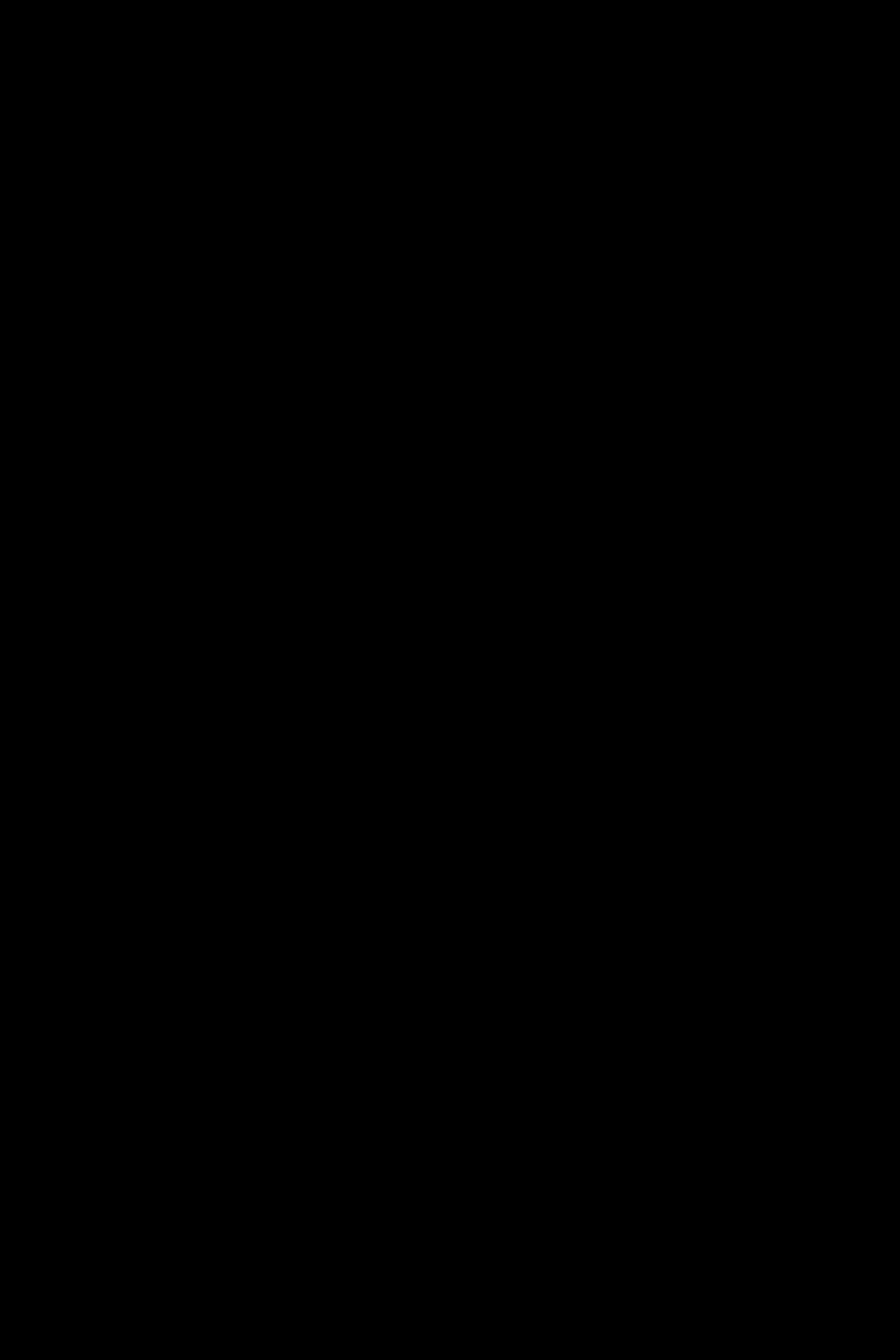
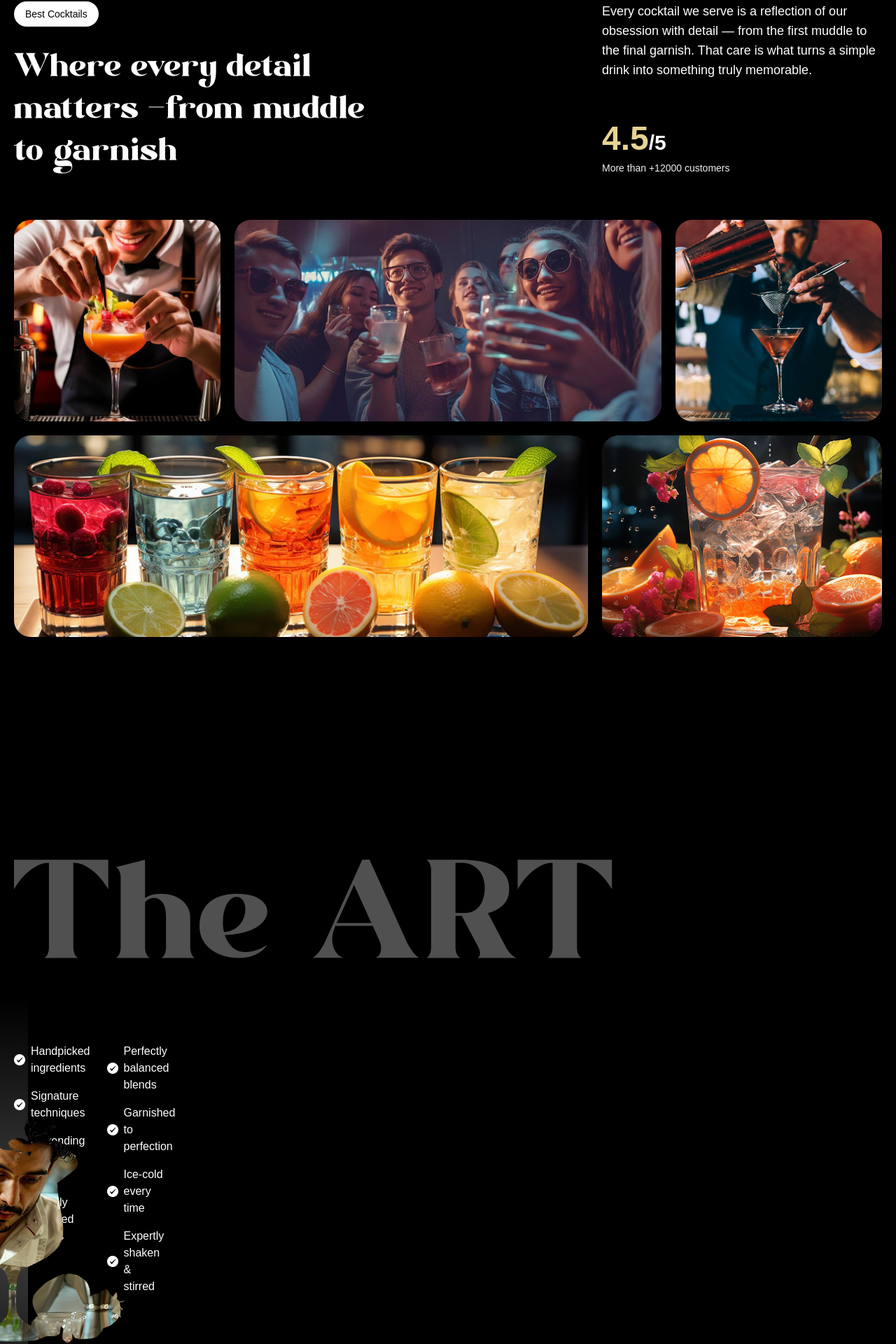
Before and after one commit to shri-rang/gsap-cocktail-website, a React (Vite) app: page / in a window 1280 px wide. Shown: the part 1710-3630 px from the top of the page at 70% size. Before the commit the page ends 1600 px from the top, so only its background shows below. Built offline with nearby package versions, Linux system fonts and the light colour scheme; a web font is replaced by a local one.

Commit message:
implement about and art section

```diff
--- a/src/App.jsx
+++ b/src/App.jsx
@@ -4,6 +4,8 @@
 import Navbar from './components/Navbar';
 import Hero from './components/Hero';
 import Cocktails from './components/Cocktails';
+import About from './components/About';
+import Art from './components/Art';
 
  gsap.registerPlugin(ScrollTrigger, SplitText);
 
@@ -15,6 +17,8 @@
        <Navbar/>
        <Hero/>
        <Cocktails />
+       <About />
+       <Art />
 
      </main>
 
--- /dev/null
+++ b/src/components/About.jsx
@@ -0,0 +1,99 @@
+import { useGSAP } from '@gsap/react'
+import React from 'react'
+import gsap from 'gsap'
+import { SplitText } from 'gsap/all'
+
+const About = () => {
+
+  useGSAP(()=>{
+
+    const titleSplit =  SplitText.create('#about h2',
+      { type : 'words'})
+
+
+      const scrollTimeline = gsap.timeline({
+         scrollTrigger : {
+            trigger: '#about',
+            start: 'top center'
+
+         }
+      })
+
+      scrollTimeline.from( titleSplit.words, {
+        opacity :0 , duration : 1, yPercent: 100, ease: 'expo.out', stagger : 0.02
+      })
+      .from('.top-grid div, .bottom-grid div', {
+            opacity: 0 , duration: 1 , ease: 'power1.inOut', stagger: 0.04,
+      }, '-=0.5' )
+
+
+  })
+
+
+  return (
+    <div id="about">
+	 <div className="mb-16 md:px-0 px-5">
+		<div className="content">
+		 <div className="md:col-span-8">
+			<p className="badge">Best Cocktails</p>
+			<h2>
+			 Where every detail matters <span className="text-white">-</span>
+				from muddle to garnish
+			</h2>
+		 </div>
+
+		 <div className="sub-content">
+			<p>
+			 Every cocktail we serve is a reflection of our obsession with detail — from the first muddle to the final garnish. That care is what turns a simple drink into something truly memorable.
+			</p>
+
+			<div>
+			 <p className="md:text-3xl text-xl font-bold">
+				<span>4.5</span>/5
+			 </p>
+			 <p className="text-sm text-white-100">
+				More than +12000 customers
+			 </p>
+			</div>
+		 </div>
+		</div>
+	 </div>
+
+	  <div className='top-grid' >
+         <div className='md:col-span-3'>
+            <div className='noisy' >
+                <img src="/images/abt1.png" alt="grid-img-1" />
+            </div>
+         </div>
+           <div className='md:col-span-6'>
+            <div className='noisy' >
+                <img src="/images/abt2.png" alt="grid-img-2" />
+            </div>
+         </div>
+           <div className='md:col-span-3'>
+            <div className='noisy' >
+                <img src="/images/abt5.png" alt="grid-img-5" />
+            </div>
+         </div>
+
+
+      </div>
+        <div className='bottom-grid'  >
+            <div className='md:col-span-8'>
+             <div className='noisy' >
+                <img src="/images/abt3.png" alt="grid-img-3" />
+              </div>
+         </div>
+              <div className='md:col-span-4'>
+             <div className='noisy' >
+                <img src="/images/abt4.png" alt="grid-img-4" />
+              </div>
+         </div>
+
+         </div>
+
+	</div>
+  )
+}
+
+export default About
--- /dev/null
+++ b/src/components/Art.jsx
@@ -0,0 +1,86 @@
+import React from 'react'
+import { featureLists, goodLists } from '../../constants'
+import { useGSAP } from '@gsap/react'
+import { useMediaQuery } from 'react-responsive'
+import gsap from 'gsap'
+
+function Art() {
+
+     const isMobile = useMediaQuery({maxWidth: 767})
+
+     useGSAP( ()=> {
+
+       const start = isMobile ? 'top 20%' : 'top top';
+
+
+       const maskeTimeline = gsap.timeline({
+          scrollTrigger : {
+            trigger : '#art',
+             start,
+            end: 'bottom center',
+            scrub: 1.5,
+            pin: true
+          }
+       })
+
+        maskeTimeline.to('.will-fade',  {
+            opacity : 0,
+            stagger : 0.2,
+            ease: 'power1.inOut'
+        } ).to( '.masked-img ', {
+             scale : 1.3,
+             maskPosition : 'cen`ter',
+             maskSize :  '240%',
+             duration : 1,
+             ease : 'power1.inOut'
+        })
+        .to('#masked-content', { opacity: 1 , duration : 1 , ease : 'power1.inOut'  })
+
+     } )
+
+
+  return (
+    <div
+    id= "art">
+       <div className='container mx-auto h-full pt-20' >
+            <h2 className='will-fade' >The ART</h2>
+
+         <div className='content' >
+             <ul className='space-y-4 will-fade'  >
+                {goodLists.map( ( feature, index )=>{
+                   return (<li key={index}  className='flex items-center gap-2 '  >
+                       <img src="/images/check.png" alt="check" />
+                          <p>{feature}</p>
+                   </li>  )
+                } )}
+             </ul>
+             <div className='cocktail-img' >
+                <img src="/images/under-img.jpg" alt="cocktail"
+                className='abs-center masked-img size-full object-contain'
+                />
+             </div>
+               <ul className='space-y-4 will-fade'  >
+                { featureLists.map( ( feature, index )=>{
+                   return (<li key={index}  className='flex items-center justify-start gap-2'  >
+                       <img src="/images/check.png" alt="check" />
+                          <p className='md:w-fit w-60'>{feature}</p>
+                   </li>  )
+                } )}
+             </ul>
+
+         </div>
+
+
+       </div>
+         <div className='masked-container' >
+             <h2 className='will-fade' >Sip Worthy Perfection</h2>
+               <div id ="masked-content">
+                <h3> Made with Craft, Poured with Passion </h3>
+                <p>This isn’t just a drink. It’s a carefully crafted moment made just for you.</p>
+                 </div>
+          </div>
+    </div>
+  )
+}
+
+export default Art
```
